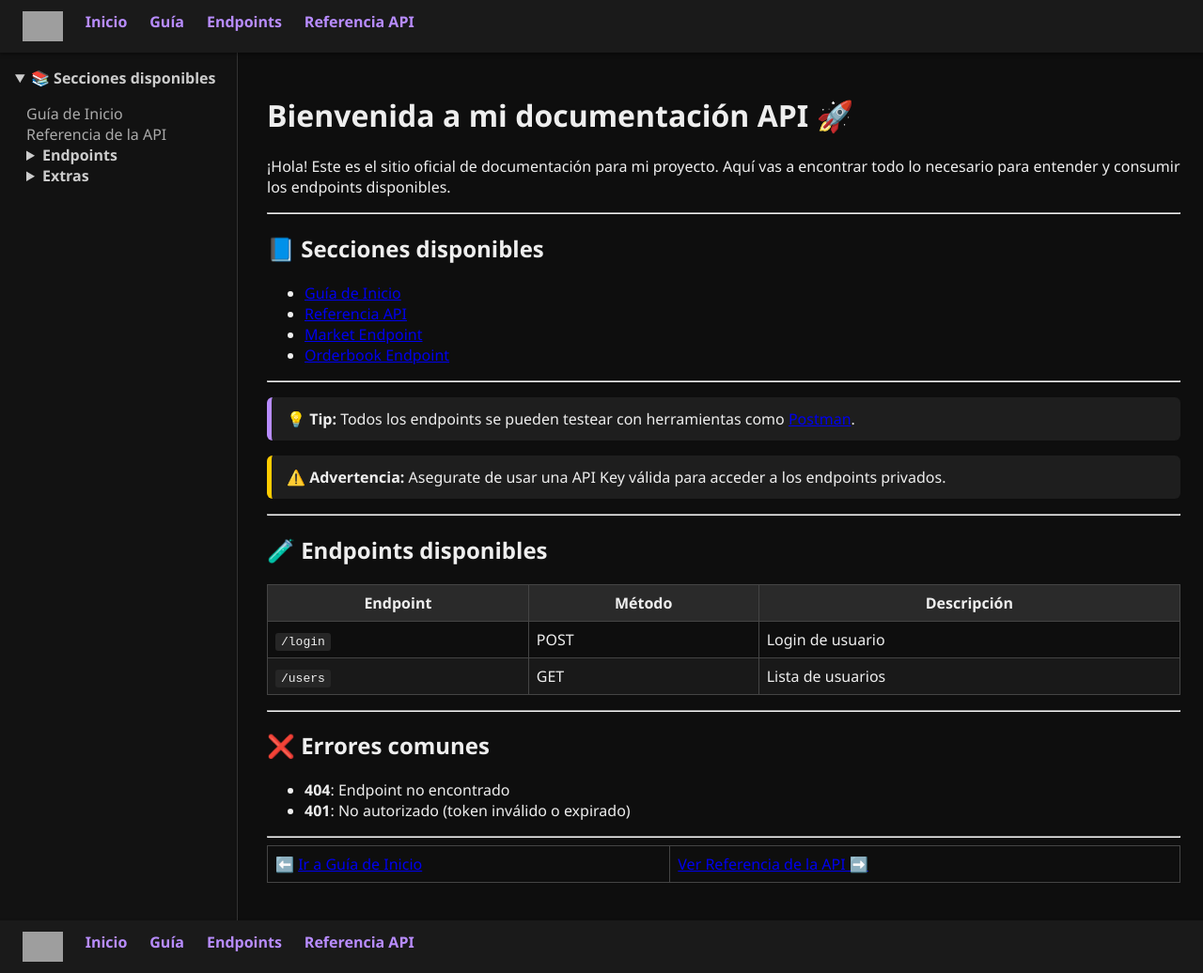
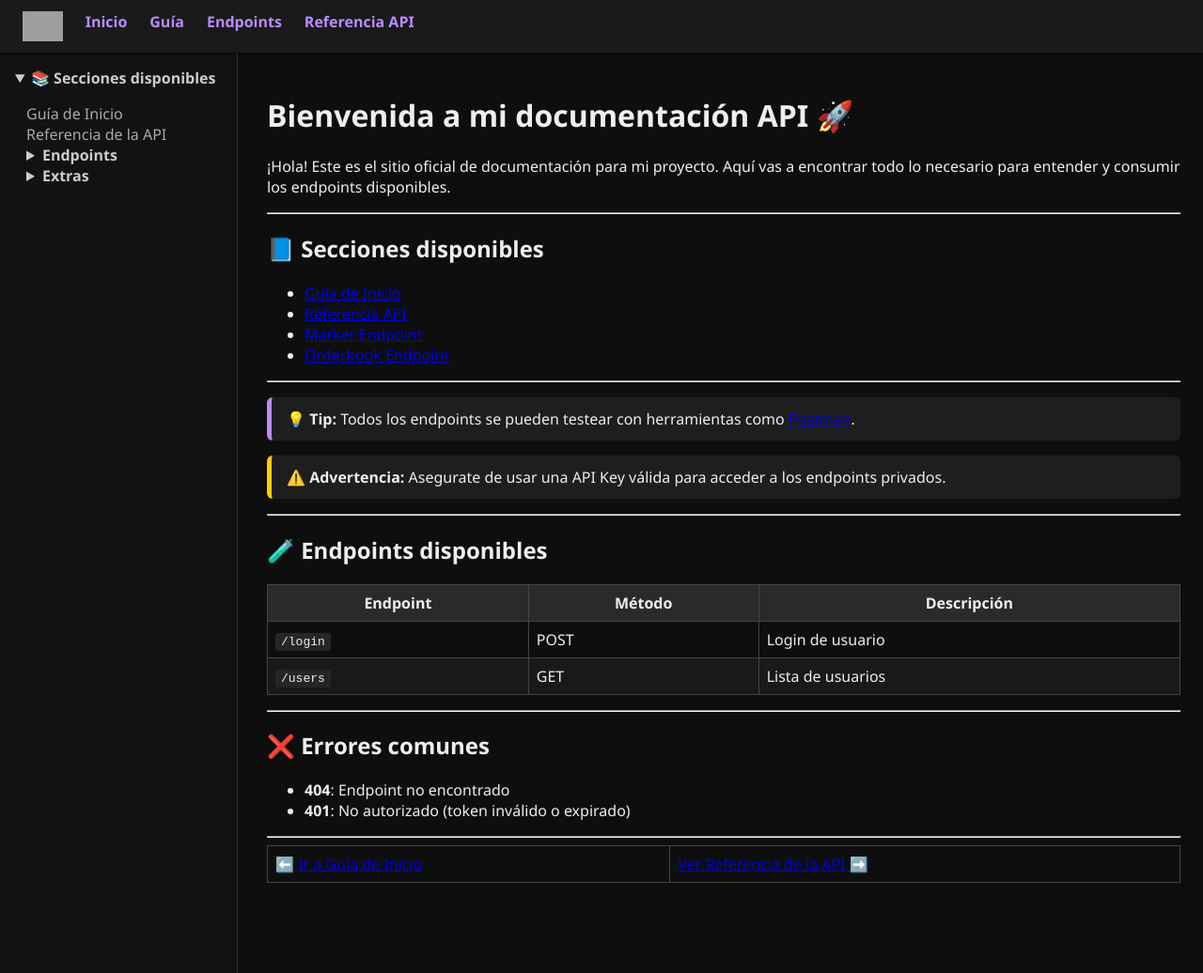
Before and after one commit to lararocha1/lararocha1.github.io, a Jekyll site: the page built from index.md, in a window 1280 px wide and 1036 px high. Shown: the whole window at 94% size. Built offline with Jekyll 4.4.1, drawn with Linux system fonts in a browser that asks for light colours; grey boxes are pictures that could not be loaded.

Commit message:
Update default.html

```diff
--- a/_layouts/default.html
+++ b/_layouts/default.html
@@ -64,16 +64,3 @@
 
   </body>
 </html>
-<!-- NAVBAR -->
-<nav class="topnav">
-  <button id="toggleSidebar" class="hamburger">
-    <i class="fas fa-bars"></i>
-  </button>
-  <a href="/" class="logo-link">
-    <img src="/assets/img/logo.png" alt="Logo" class="logo-img" />
-  </a>
-  <a href="/">Inicio</a>
-  <a href="/guia/">Guía</a>
-  <a href="/endpoints/">Endpoints</a>
-  <a href="/referencia/">Referencia API</a>
-</nav>
```
